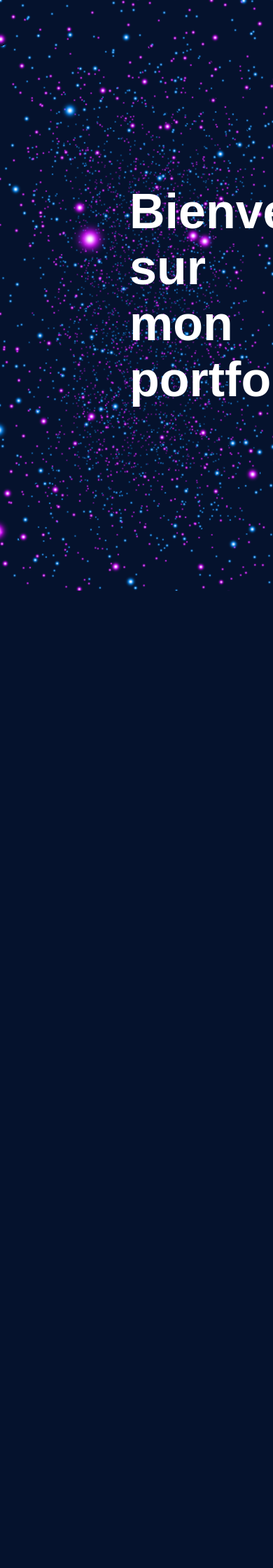
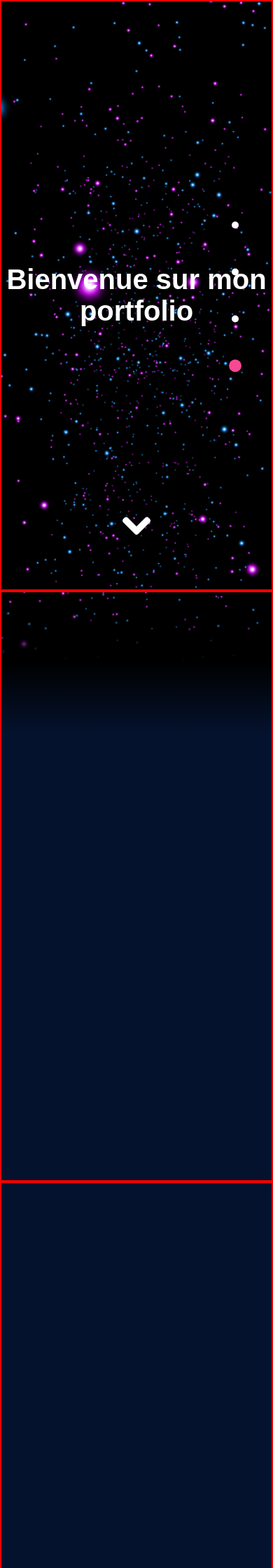
Before and after one commit to tom-tamen/portfolio, a PHP site: page / in a window 390 px wide; the page is wider, and only the part inside the window is pictured. Shown: the top 2240 px of that part at 70% size. Run offline with PHP 8.4, Linux system fonts and the light colour scheme.

Commit message:
✨adding nav

```diff
--- a/index.html
+++ b/index.html
@@ -8,11 +8,21 @@
     <title>Portfolio</title>
 </head>
 <body>
-    <section class="first">
+    <nav class="none">
+        <ol>
+            <li id="nav1" class="navs"></li>
+            <li id="nav2" class="navs"></li>
+            <li id="nav3" class="navs"></li>
+            <li id="nav4" class="navs"></li>
+        </ol>
+    </nav>
+    <section class="first" id="first">
         <h1>Bienvenue sur mon portfolio</h1>
+        <img id="cheveron" class='cheveron' src="img/cheveron.png" alt="Cheveron indiquant un scroll">
         <div id="galaxy"></div>
     </section>
-    <section class="second">
+    <section class="second" id="second">
+        <div class="fade"></div>
     </section>
     <section class="third">
     </section>
@@ -21,5 +31,6 @@
 
     <script src="./libs/three.min.js"></script>
     <script src="./scripts/galaxy.js"></script>
+    <script src="./scripts/scroll.js"></script>
 </body>
 </html>
--- a/scripts/galaxy.js
+++ b/scripts/galaxy.js
@@ -1,3 +1,5 @@
+// réduire boule size, nombre au format téléphone
+
 const home = document.getElementById("galaxy");
 const scene = new THREE.Scene();
 
@@ -19,14 +21,22 @@ textures =[texture,textureb];
 //     return parseFloat(str);
 // }
 
-const pointsL = new Float32Array(500*3);
+let nbstars = 600;
+if (window.innerWidth <= 600 ){
+    nbstars /=4;
+}
+
+
+// console.log(nbstars)
+
+const pointsL = new Float32Array(nbstars*3);
 for(let i=0; i<pointsL.length; i++){
     pointsL[i]=THREE.MathUtils.randFloatSpread(4);
 }
 
 
 const geometry = new THREE.BoxGeometry( 100, 100, 0 );
-const materialCache = new THREE.MeshBasicMaterial( { color: 0xf05122D } );
+const materialCache = new THREE.MeshBasicMaterial( { color: 0x000000 } );
 const cube = new THREE.Mesh( geometry, materialCache );
 cube.position.z -= 4;
 scene.add( cube );
@@ -53,7 +63,7 @@ scene.add(group);
 
 //--------------------------------------------------------------------------------------------------------
 
-const pointsL2 = new Float32Array(500*3);
+const pointsL2 = new Float32Array(nbstars*3);
 for(let i=0; i<pointsL2.length; i++){
     pointsL2[i]=THREE.MathUtils.randFloatSpread(4);
 }
@@ -99,12 +109,7 @@ window.addEventListener('resize', e=>{
 // const controls = new OrbitControls(camera, renderer.domElement);
 
 
-let mouseX= 0;
-let mouseY= 0;
-window.addEventListener('mousemove', e=>{
-    mouseX = e.clientX;
-    mouseY = e.clientY;
-})
+
 // window.addEventListener('touchmove', e=>{
 //     mouseX = e.clientX;
 //     mouseY = e.clientY;
@@ -139,38 +144,78 @@ function createGroup(n, toClone){
 
 const allgroup = new THREE.Group();
 allgroup.add(group);
-scene.add(allgroup)
+scene.add(allgroup);
 
 const groupsList = createGroup(6, group);
 groupsList.unshift(group);
-console.log(groupsList)
+// console.log(groupsList)
 
-const dlight = new THREE.DirectionalLight(0x198CFF);
-dlight.position.set(0,0,1);
-scene.add(dlight)
+// const dlight = new THREE.DirectionalLight(0x198CFF);
+// dlight.position.set(0,0,1);
+// scene.add(dlight)
 
-const smoke = textureloader.load("../img/smoke.png");
-const cloudGeo = new THREE.PlaneBufferGeometry(500, 500);
-const matcloud = new THREE.MeshLambertMaterial({
-    map: smoke,
-    transparent: true,
-    alphaTest: 0.0001
+// const smoke = textureloader.load("../img/smoke.png");
+// const cloudGeo = new THREE.PlaneBufferGeometry(500, 500);
+// const matcloud = new THREE.MeshLambertMaterial({
+//     map: smoke,
+//     transparent: true,
+//     alphaTest: 0.0001
+// })
+
+// let allclouds = []
+
+// for(let i=0; i<3; i++){
+//     let cloud = new THREE.Mesh(cloudGeo, matcloud);
+//     cloud.position.set(Math.random()*800 -400,0, Math.random()*500-500);
+//     cloud.rotation.x = 1.16;
+//     cloud.rotation.y = -0.12;
+//     cloud.rotation.z = 2;
+//     cloud.material.opacity = 0.55;
+//     scene.add(cloud);
+//     allclouds.push(cloud);
+
+// }
+
+
+// const pivotG = new THREE.SphereGeometry(10,10,10);
+// const pivotM = new THREE.MeshBasicMaterial({color:0x000000});
+// const pivot = new THREE.Mesh(pivotG, pivotM)
+// pivot.add(allgroup);
+// scene.add(pivot);
+
+
+
+let canMove = Boolean;
+const firstsec=document.getElementById('first');
+const clientHeight = document.documentElement.clientHeight;
+
+
+// console.log(isInViewport(document.getElementById('first')));
+
+
+window.addEventListener('scroll', () => {
+    let firstsecY = firstsec.getBoundingClientRect().y;
+    let firstsecH = firstsec.getBoundingClientRect().height;
+    if (clientHeight/2.5 <= firstsecY + (firstsecH * 2) / 2){
+        canMove = true;
+    }else{
+        canMove = false;
+    }
+    // console.log(canMove)
+    // console.log(document.documentElement.scrollTop);
+});
+
+
+
+let mouseX= 0;
+let mouseY= 0;
+window.addEventListener('mousemove', e=>{
+    mouseX = e.clientX;
+    mouseY = e.clientY;
 })
 
-let allclouds = []
-
-for(let i=0; i<3; i++){
-    let cloud = new THREE.Mesh(cloudGeo, matcloud);
-    cloud.position.set(Math.random()*800 -400,0, Math.random()*500-500);
-    cloud.rotation.x = 1.16;
-    cloud.rotation.y = -0.12;
-    cloud.rotation.z = 2;
-    cloud.material.opacity = 0.55;
-    // scene.add(cloud);
-    allclouds.push(cloud);
-
-}
-
+let speedCam = 0.0005 //0.0005
+let speed = 2;
 let counter = 0;
 let which = 0;
 function tick(){
@@ -179,25 +224,39 @@ function tick(){
     requestAnimationFrame(tick);
 
 
+    if(canMove){
+        const ratioX = (mouseX / window.innerWidth - 0.5)*speed
+        const ratioY = (mouseY / window.innerHeight- 0.5*speed)
+        allgroup.rotation.y = ratioX * Math.PI*0.02;
+        allgroup.rotation.x = ratioY * Math.PI*0.02;
+    }
 
-    const ratioX = (mouseX / window.innerWidth - 0.5)*2
-    const ratioY = (mouseY / window.innerHeight- 0.5*2)
-    allgroup.rotation.y = ratioX * Math.PI*0.02;
-    allgroup.rotation.x = ratioY * Math.PI*0.02;
 
-    allclouds.forEach(e=>{
-        e.rotation.z-=0.0002;
-    })
-    camera.position.z -= 0.0005;
-    cube.position.z -= 0.0005;
+
+    // allclouds.forEach(e=>{
+    //     e.rotation.z-=0.0002;
+    // })
+    // if(which%2==0){
+    //     camera.position.z -= 0.0002;
+    // }else{
+    //     camera.position.z += 0.0002;
+    // }
+    //0.0005--6300
+
+    camera.position.z -= speedCam;
+    cube.position.z -= speedCam;
+
+    // console.log("speed : "+speed)
     if(counter == 6300){
         counter = 0;
         groupsList[which].position.z=camera.position.z-8;
+        // allgroup.position.z=camera.position.z-1;
         which++;
         if(which>=groupsList.length) which=0;
+        // console.log("speed : "+speed)
     }
     counter+=1;
-    console.log(which)
+    // console.log(which)
 }
 
 
--- /dev/null
+++ b/scripts/scroll.js
@@ -0,0 +1,67 @@
+const cheveron = document.getElementById('cheveron');
+const sections = [...document.querySelectorAll("section")];
+const nav = [...document.querySelectorAll(".navs")];
+
+let sectionsPosition;
+
+function positionCalculation(){
+	sectionsPosition = sections.map(section => section.offsetTop)
+}
+positionCalculation()
+
+
+
+let current = 0;
+let oldCurrent =0;
+window.addEventListener('scroll', ()=>{
+	sections.forEach(sec=>{
+		if(isInViewport(sec)){
+			current = sections.indexOf(sec);
+		}
+	})
+	if(current!=oldCurrent){
+		nav[current].classList.add('onpage');
+		nav[oldCurrent].classList.remove('onpage');
+		oldCurrent=current;
+	}
+	if(current == 0){
+		document.querySelector('nav').classList.add('none')
+	}else document.querySelector('nav').classList.remove('none')
+})
+
+cheveron.addEventListener("click", ()=>{ScrollS(1)})
+
+nav.forEach(link => {
+	link.addEventListener("click", ()=>{
+		ScrollS(nav.indexOf(link));
+	})
+})
+
+
+window.addEventListener("resize", positionCalculation)
+
+function ScrollS(index){
+	window.scrollTo({
+		top: sectionsPosition[index],
+		behavior: "smooth"
+	})
+}
+
+function isInViewport(element) {
+    const rect = element.getBoundingClientRect();
+    return (
+        rect.top >= 0 &&
+        rect.left >= 0 &&
+        rect.bottom <= (window.innerHeight || document.documentElement.clientHeight) &&
+        rect.right <= (window.innerWidth || document.documentElement.clientWidth)
+    );
+}
+
+function isInViewport(section){
+	let clientHeight = document.documentElement.clientHeight;
+	let sectionY = section.getBoundingClientRect().y;
+	let sectionH = section.getBoundingClientRect().height;
+	if (clientHeight > sectionY + (sectionH * 2) / 3.5){
+		return true
+	}return false
+}
--- a/style.css
+++ b/style.css
@@ -1,3 +1,8 @@
+:root{
+    --backcolor:#05122D;
+    /* --backcolor:black; */
+}
+
 *{
     margin: 0;
     padding: 0;
@@ -6,12 +11,25 @@
     font-family: sans-serif;
 }
 
+::-webkit-scrollbar{
+    display: none;
+}
+
+section{
+    border: solid 2px red;
+}
+
 body{
     width: 100%;
-    background: #05122D;
+    background: var(--backcolor);
     display: flex;
     flex-direction: column;
 }
+
+.none{
+    display: none;
+}
+
 
 .first, .second, .third, .fourth{
     width: 100%;
@@ -21,7 +39,11 @@ body{
     justify-content: center;
 }
 
-.first{
+#first{
+    position: relative;
+}
+
+#second{
     position: relative;
 }
 
@@ -31,10 +53,46 @@ h1{
     text-align: center;
 }
 
+nav{
+    position: fixed;
+    top: 50%;
+    right: 1%;
+    transform: translate(-50%, -50%);
+    z-index: 10;
+
+}
+
+ol{
+    display: flex;
+    width: 50px;
+    height: 25vh;
+    flex-direction: column;
+    justify-content: space-between;
+    align-items: center;
+    list-style: none;
+}
+
+ol li{
+    width: 10px;
+    height: 10px;
+    border-radius: 100%;
+    background-color: white;
+    cursor: pointer;
+}
+
+ol li:hover{
+    transform: scale(180%);
+}
+
+.onpage{
+    transform: scale(180%);
+    background-color: rgb(248, 72, 148);
+}
+
 #galaxy{
     width: 100%;
-    height: 100%;
-    background-color: #05122D;
+    height: 120%;
+    background-color: var(--backcolor);
     position: absolute;
     top:0;
     left: 0;
@@ -42,9 +100,36 @@ h1{
 }
 
 
+.fade {
+    position: absolute;
+    width: 100%;
+    height: 200px;
+    /* background-image: linear-gradient(0deg, var(--backcolor), transparent); */
+    background: linear-gradient(180deg, rgba(0,0,0,0) 0%, rgba(0,0,0,1) 50%, var(--backcolor) 100%);
+    top: 0;
+    z-index:1;
+}
+
+.cheveron{
+    width: 40px;
+    height: auto;
+    position: absolute;
+    bottom: 4em;
+    cursor: pointer;
+    fill: white;
+    animation: slide 1s infinite ease-in-out;
+}
+
+
+@keyframes slide{
+    from{transform: translateY(0);}
+    50%{transform: translateY(10px);}
+    to{transform: translateY(0);}
+}
 
 @media screen and (max-width: 400px) {
     h1{
-        width: 20px;
+        font-size: 40px;
+        padding: 5px;
     }
 }
```
Also changed, not shown: img/cheveron.png (added).
